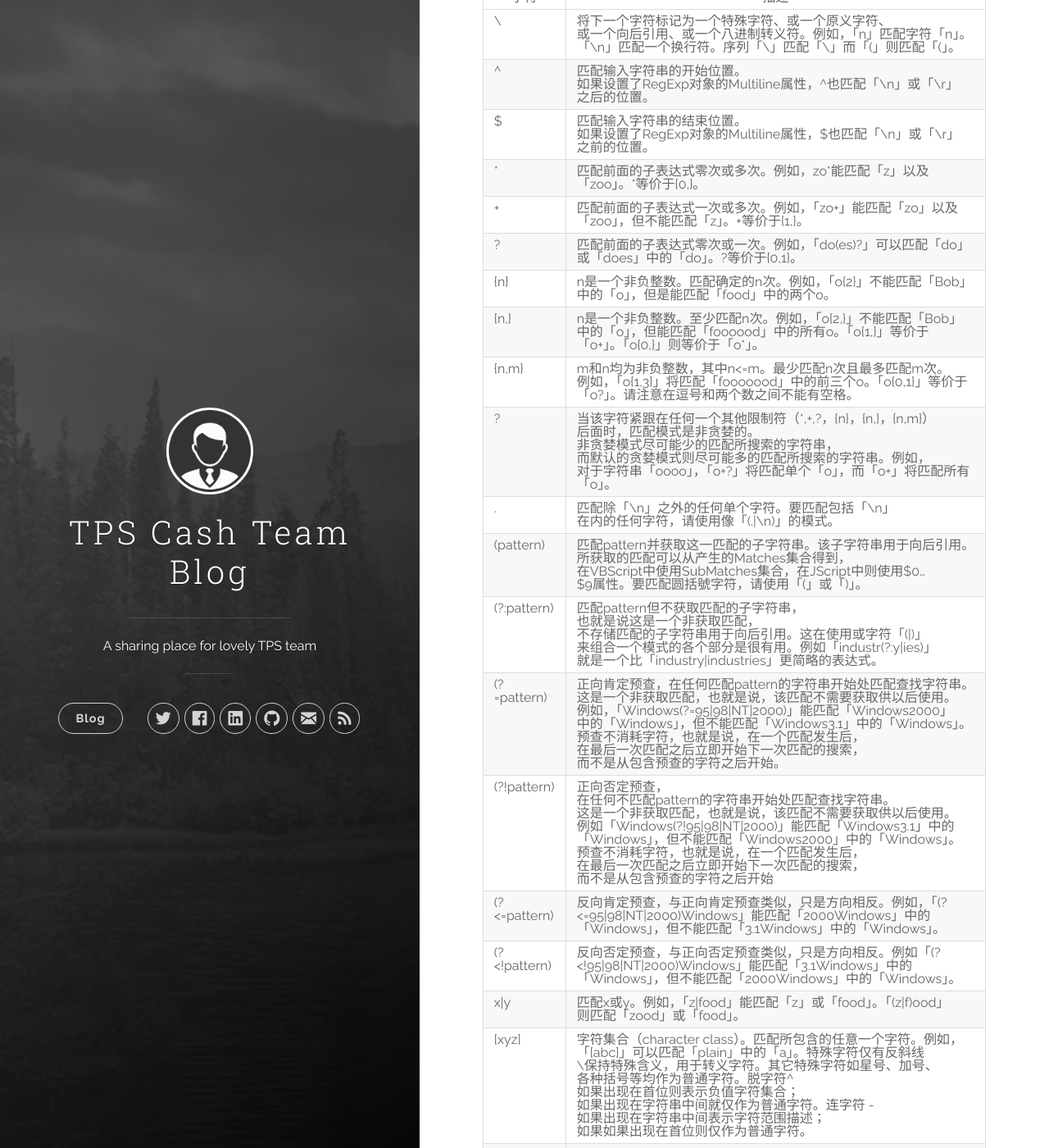
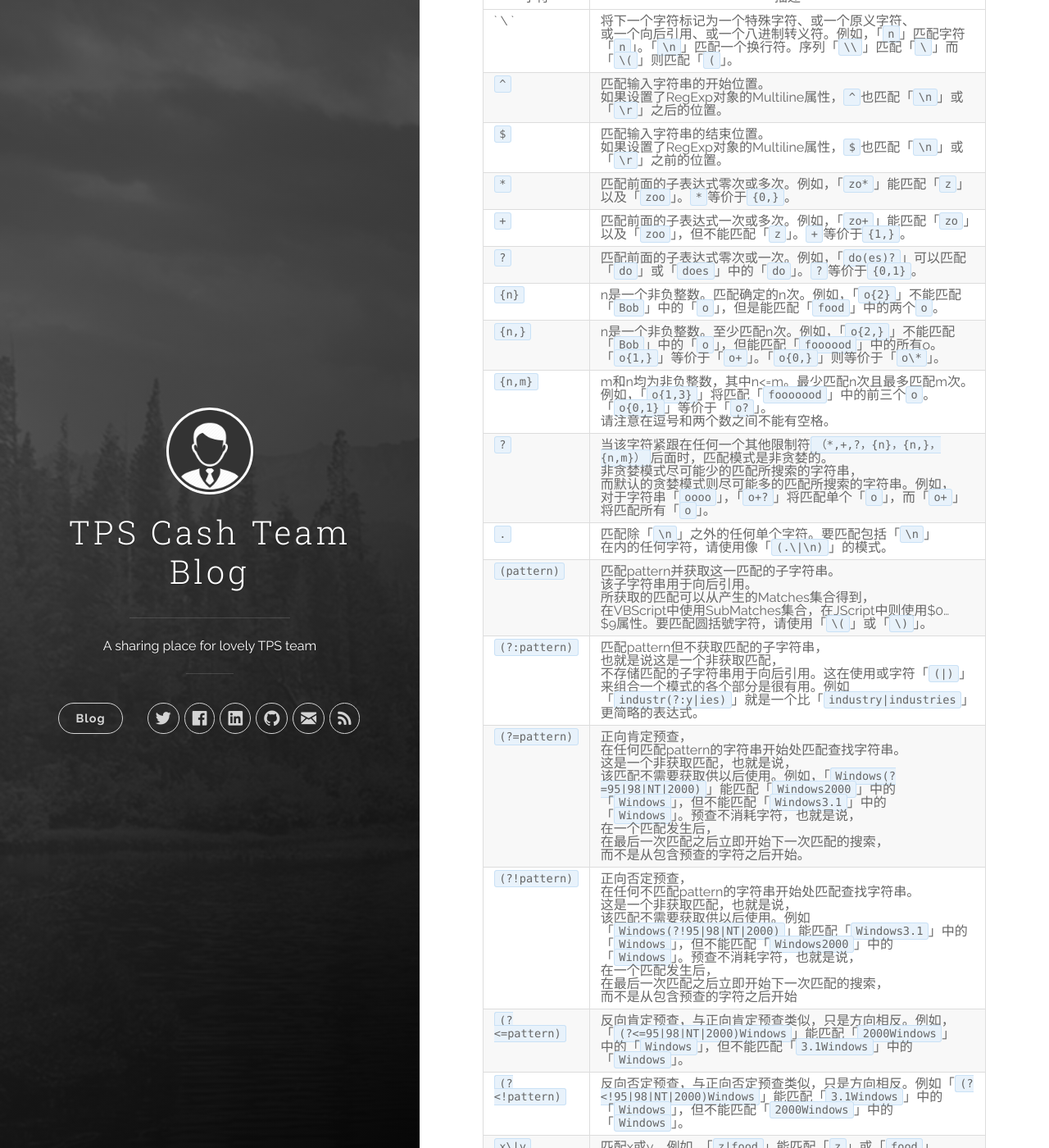
Before and after one commit to tpscash/tpscash.github.io, a Jekyll site: the page built from _posts/2016-05-05-perl-compatible-regex.md, in a window 1280 px wide and 1400 px high, scrolled down 272 px. Shown: the whole window at 82% size. Built offline with Jekyll 4.4.1, drawn with Linux system fonts in a browser that asks for light colours; comment, search, counter and statistics services are not loaded; some of the changed text lies outside the part shown.

Commit message:
Fix format

```diff
--- a/_posts/2016-05-05-perl-compatible-regex.md
+++ b/_posts/2016-05-05-perl-compatible-regex.md
@@ -10,45 +10,45 @@ A list of PCRE syntax:
 
 | 字符 | 描述 |
 |-------|------|
-| \	| 将下一个字符标记为一个特殊字符、或一个原义字符、或一个向后引用、或一个八进制转义符。例如，「n」匹配字符「n」。「\n」匹配一个换行符。序列「\\」匹配「\」而「\(」则匹配「(」。|
-| ^	| 匹配输入字符串的开始位置。如果设置了RegExp对象的Multiline属性，^也匹配「\n」或「\r」之后的位置。 |
-| $	| 匹配输入字符串的结束位置。如果设置了RegExp对象的Multiline属性，$也匹配「\n」或「\r」之前的位置。 |
-| *	| 匹配前面的子表达式零次或多次。例如，zo\*能匹配「z」以及「zoo」。\*等价于{0,}。 |
-| +	| 匹配前面的子表达式一次或多次。例如，「zo+」能匹配「zo」以及「zoo」，但不能匹配「z」。+等价于{1,}。 |
-| ?	| 匹配前面的子表达式零次或一次。例如，「do(es)?」可以匹配「do」或「does」中的「do」。?等价于{0,1}。 |
-| {n} |	n是一个非负整数。匹配确定的n次。例如，「o{2}」不能匹配「Bob」中的「o」，但是能匹配「food」中的两个o。|
-| {n,} | n是一个非负整数。至少匹配n次。例如，「o{2,}」不能匹配「Bob」中的「o」，但能匹配「foooood」中的所有o。「o{1,}」等价于「o+」。「o{0,}」则等价于「o\*」。 |
-| {n,m}	| m和n均为非负整数，其中n<=m。最少匹配n次且最多匹配m次。例如，「o{1,3}」将匹配「fooooood」中的前三个o。「o{0,1}」等价于「o?」。请注意在逗号和两个数之间不能有空格。 |
-| ?	| 当该字符紧跟在任何一个其他限制符（\*,+,?，{n}，{n,}，{n,m}）后面时，匹配模式是非贪婪的。非贪婪模式尽可能少的匹配所搜索的字符串，而默认的贪婪模式则尽可能多的匹配所搜索的字符串。例如，对于字符串「oooo」，「o+?」将匹配单个「o」，而「o+」将匹配所有「o」。 |
-| .	| 匹配除「\n」之外的任何单个字符。要匹配包括「\n」在内的任何字符，请使用像「(.\|\n)」的模式。 |
-| (pattern)	| 匹配pattern并获取这一匹配的子字符串。该子字符串用于向后引用。所获取的匹配可以从产生的Matches集合得到，在VBScript中使用SubMatches集合，在JScript中则使用$0…$9属性。要匹配圆括號字符，请使用「\(」或「\)」。 |
-| (?:pattern) |	匹配pattern但不获取匹配的子字符串，也就是说这是一个非获取匹配，不存储匹配的子字符串用于向后引用。这在使用或字符「(\|)」来组合一个模式的各个部分是很有用。例如「industr(?:y\|ies)」就是一个比「industry\|industries」更简略的表达式。 |
-| (?=pattern) |	正向肯定预查，在任何匹配pattern的字符串开始处匹配查找字符串。这是一个非获取匹配，也就是说，该匹配不需要获取供以后使用。例如，「Windows(?=95\|98\|NT\|2000)」能匹配「Windows2000」中的「Windows」，但不能匹配「Windows3.1」中的「Windows」。预查不消耗字符，也就是说，在一个匹配发生后，在最后一次匹配之后立即开始下一次匹配的搜索，而不是从包含预查的字符之后开始。|
-| (?!pattern) |	正向否定预查，在任何不匹配pattern的字符串开始处匹配查找字符串。这是一个非获取匹配，也就是说，该匹配不需要获取供以后使用。例如「Windows(?!95\|98\|NT\|2000)」能匹配「Windows3.1」中的「Windows」，但不能匹配「Windows2000」中的「Windows」。预查不消耗字符，也就是说，在一个匹配发生后，在最后一次匹配之后立即开始下一次匹配的搜索，而不是从包含预查的字符之后开始 |
-| (?<=pattern) | 反向肯定预查，与正向肯定预查类似，只是方向相反。例如，「(?<=95\|98\|NT\|2000)Windows」能匹配「2000Windows」中的「Windows」，但不能匹配「3.1Windows」中的「Windows」。 |
-(?<!pattern) | 反向否定预查，与正向否定预查类似，只是方向相反。例如「(?<!95\|98\|NT\|2000)Windows」能匹配「3.1Windows」中的「Windows」，但不能匹配「2000Windows」中的「Windows」。 |
-| x\|y | 匹配x或y。例如，「z\|food」能匹配「z」或「food」。「(z\|f)ood」则匹配「zood」或「food」。 |
-| [xyz]	| 字符集合（character class）。匹配所包含的任意一个字符。例如，「[abc]」可以匹配「plain」中的「a」。特殊字符仅有反斜线\保持特殊含义，用于转义字符。其它特殊字符如星号、加号、各种括号等均作为普通字符。脱字符^如果出现在首位则表示负值字符集合；如果出现在字符串中间就仅作为普通字符。连字符 - 如果出现在字符串中间表示字符范围描述；如果如果出现在首位则仅作为普通字符。 |
-| [^xyz] | 排除型（negate）字符集合。匹配未列出的任意字符。例如，「[^abc]」可以匹配「plain」中的「plin」。 |
-| [a-z]	| 字符范围。匹配指定范围内的任意字符。例如，「[a-z]」可以匹配「a」到「z」范围内的任意小写字母字符。 |
-| [^a-z] | 排除型的字符范围。匹配任何不在指定范围内的任意字符。例如，「[^a-z]」可以匹配任何不在「a」到「z」范围内的任意字符。 |
-| \b |	匹配一个单词边界，也就是指单词和空格间的位置。例如，「er\b」可以匹配「never」中的「er」，但不能匹配「verb」中的「er」。 |
-| \B |	匹配非单词边界。「er\B」能匹配「verb」中的「er」，但不能匹配「never」中的「er」。 |
-| \cx |	匹配由x指明的控制字符。例如，\cM匹配一个Control-M或回车符。x的值必须为A-Z或a-z之一。否则，将c视为一个原义的「c」字符。 |
-| \d |	匹配一个数字字符。等价于[0-9]。 |
-| \D |	匹配一个非数字字符。等价于[^0-9]。 |
-| \f |	匹配一个换页符。等价于\x0c和\cL。 |
-| \n |	匹配一个换行符。等价于\x0a和\cJ。 |
-| \r |	匹配一个回车符。等价于\x0d和\cM。 |
-| \s |	匹配任何空白字符，包括空格、制表符、换页符等等。等价于[ \f\n\r\t\v]。 |
-| \S |	匹配任何非空白字符。等价于[^ \f\n\r\t\v]。 |
-| \t |	匹配一个制表符。等价于\x09和\cI。 |
-| \v |	匹配一个垂直制表符。等价于\x0b和\cK。 |
-| \w |	匹配包括下划线的任何单词字符。等价于「[A-Za-z0-9_]」。 |
-| \W |	匹配任何非单词字符。等价于「[^A-Za-z0-9_]」。 |
-| \xn |	匹配n，其中n为十六进制转义值。十六进制转义值必须为确定的两个数字长。例如，「\x41」匹配「A」。「\x041」则等价于「\x04&1」。正則表达式中可以使用ASCII编码。 |
-| \num | 向后引用（back-reference）一个子字符串（substring），该子字符串与正则表达式的第num个用括号围起来的子表达式（subexpression）匹配。其中num是从1开始的正整数，其上限可能是99。例如：「(.)\1」匹配两个连续的相同字符。 |
-| \n | 标识一个八进制转义值或一个向后引用。如果\n之前至少n个获取的子表达式，则n为向后引用。否则，如果n为八进制数字（0-7），则n为一个八进制转义值。 |
-| \nm |	标识一个八进制转义值或一个向后引用。如果\nm之前至少有nm个获得子表达式，则nm为向后引用。如果\nm之前至少有n个获取，则n为一个后跟文字m的向后引用。如果前面的条件都不满足，若n和m均为八进制数字（0-7），则\nm将匹配八进制转义值nm。 |
-| \nml |	如果n为八进制数字（0-3），且m和l均为八进制数字（0-7），则匹配八进制转义值nml。 |
-| \un |	匹配n，其中n是一个用四个十六进制数字表示的Unicode字符。例如，\u00A9匹配版权符号（©）。 |
+| ` \ ` | 将下一个字符标记为一个特殊字符、或一个原义字符、或一个向后引用、或一个八进制转义符。例如，「`n`」匹配字符「`n`」。「`\n`」匹配一个换行符。序列「`\\`」匹配「`\`」而「`\(`」则匹配「`(`」。|
+| `^` | 匹配输入字符串的开始位置。如果设置了RegExp对象的Multiline属性，`^`也匹配「`\n`」或「`\r`」之后的位置。 |
+| `$` | 匹配输入字符串的结束位置。如果设置了RegExp对象的Multiline属性，`$`也匹配「`\n`」或「`\r`」之前的位置。 |
+| `*` | 匹配前面的子表达式零次或多次。例如，「`zo*`」能匹配「`z`」以及「`zoo`」。`*`等价于`{0,}`。 |
+| `+` | 匹配前面的子表达式一次或多次。例如，「`zo+`」能匹配「`zo`」以及「`zoo`」，但不能匹配「`z`」。`+`等价于`{1,}`。 |
+| `?` | 匹配前面的子表达式零次或一次。例如，「`do(es)?`」可以匹配「`do`」或「`does`」中的「`do`」。`?`等价于`{0,1}`。 |
+| `{n}` |	n是一个非负整数。匹配确定的n次。例如，「`o{2}`」不能匹配「`Bob`」中的「`o`」，但是能匹配「`food`」中的两个`o`。|
+| `{n,}` | n是一个非负整数。至少匹配n次。例如，「`o{2,}`」不能匹配「`Bob`」中的「`o`」，但能匹配「`foooood`」中的所有o。「`o{1,}`」等价于「`o+`」。「`o{0,}`」则等价于「`o\*`」。 |
+| `{n,m}` | m和n均为非负整数，其中n<=m。最少匹配n次且最多匹配m次。例如，「`o{1,3}`」将匹配「`fooooood`」中的前三个`o`。「`o{0,1}`」等价于「`o?`」。请注意在逗号和两个数之间不能有空格。 |
+| `?` | 当该字符紧跟在任何一个其他限制符`（*,+,?，{n}，{n,}，{n,m}）`后面时，匹配模式是非贪婪的。非贪婪模式尽可能少的匹配所搜索的字符串，而默认的贪婪模式则尽可能多的匹配所搜索的字符串。例如，对于字符串「`oooo`」，「`o+?`」将匹配单个「`o`」，而「`o+`」将匹配所有「`o`」。 |
+| `.` | 匹配除「`\n`」之外的任何单个字符。要匹配包括「`\n`」在内的任何字符，请使用像「`(.\|\n)`」的模式。 |
+| `(pattern)` | 匹配pattern并获取这一匹配的子字符串。该子字符串用于向后引用。所获取的匹配可以从产生的Matches集合得到，在VBScript中使用SubMatches集合，在JScript中则使用$0…$9属性。要匹配圆括號字符，请使用「`\(`」或「`\)`」。 |
+| `(?:pattern)` |	匹配pattern但不获取匹配的子字符串，也就是说这是一个非获取匹配，不存储匹配的子字符串用于向后引用。这在使用或字符「`(|)`」来组合一个模式的各个部分是很有用。例如「`industr(?:y|ies)`」就是一个比「`industry|industries`」更简略的表达式。 |
+| `(?=pattern)` |	正向肯定预查，在任何匹配pattern的字符串开始处匹配查找字符串。这是一个非获取匹配，也就是说，该匹配不需要获取供以后使用。例如，「`Windows(?=95|98|NT|2000)`」能匹配「`Windows2000`」中的「`Windows`」，但不能匹配「`Windows3.1`」中的「`Windows`」。预查不消耗字符，也就是说，在一个匹配发生后，在最后一次匹配之后立即开始下一次匹配的搜索，而不是从包含预查的字符之后开始。|
+| `(?!pattern)` |	正向否定预查，在任何不匹配pattern的字符串开始处匹配查找字符串。这是一个非获取匹配，也就是说，该匹配不需要获取供以后使用。例如「`Windows(?!95|98|NT|2000)`」能匹配「`Windows3.1`」中的「`Windows`」，但不能匹配「`Windows2000`」中的「`Windows`」。预查不消耗字符，也就是说，在一个匹配发生后，在最后一次匹配之后立即开始下一次匹配的搜索，而不是从包含预查的字符之后开始 |
+| `(?<=pattern)` | 反向肯定预查，与正向肯定预查类似，只是方向相反。例如，「`(?<=95|98|NT|2000)Windows`」能匹配「`2000Windows`」中的「`Windows`」，但不能匹配「`3.1Windows`」中的「`Windows`」。 |
+| `(?<!pattern)` | 反向否定预查，与正向否定预查类似，只是方向相反。例如「`(?<!95|98|NT|2000)Windows`」能匹配「`3.1Windows`」中的「`Windows`」，但不能匹配「`2000Windows`」中的「`Windows`」。 |
+| `x\|y` | 匹配x或y。例如，「`z|food`」能匹配「`z`」或「`food`」。「`(z|f)ood`」则匹配「`zood`」或「`food`」。 |
+| `[xyz]` | 字符集合（character class）。匹配所包含的任意一个字符。例如，「`[abc]`」可以匹配「`plain`」中的「`a`」。特殊字符仅有反斜线`\`保持特殊含义，用于转义字符。其它特殊字符如星号、加号、各种括号等均作为普通字符。脱字符`^`如果出现在首位则表示负值字符集合；如果出现在字符串中间就仅作为普通字符。连字符 - 如果出现在字符串中间表示字符范围描述；如果如果出现在首位则仅作为普通字符。 |
+| `[^xyz]` | 排除型（negate）字符集合。匹配未列出的任意字符。例如，「`[^abc]`」可以匹配「`plain`」中的「`plin`」。 |
+| `[a-z]` | 字符范围。匹配指定范围内的任意字符。例如，「`[a-z]`」可以匹配「`a`」到「`z`」范围内的任意小写字母字符。 |
+| `[^a-z]` | 排除型的字符范围。匹配任何不在指定范围内的任意字符。例如，「`[^a-z]`」可以匹配任何不在「`a`」到「`z`」范围内的任意字符。 |
+| `\b` |	匹配一个单词边界，也就是指单词和空格间的位置。例如，「`er\b`」可以匹配「`never`」中的「`er`」，但不能匹配「`verb`」中的「`er`」。 |
+| `\B` |	匹配非单词边界。「`er\B`」能匹配「`verb`」中的「`er`」，但不能匹配「`never`」中的「`er`」。 |
+| `\cx` |	匹配由`x`指明的控制字符。例如，`\cM`匹配一个`Control-M`或回车符。x的值必须为`A-Z`或`a-z`之一。否则，将`c`视为一个原义的「`c`」字符。 |
+| `\d` |	匹配一个数字字符。等价于`[0-9]`。 |
+| `\D` |	匹配一个非数字字符。等价于`[^0-9]`。 |
+| `\f` |	匹配一个换页符。等价于`\x0c`和`\cL`。 |
+| `\n` |	匹配一个换行符。等价于`\x0a`和`\cJ`。 |
+| `\r` |	匹配一个回车符。等价于`\x0d`和`\cM`。 |
+| `\s` |	匹配任何空白字符，包括空格、制表符、换页符等等。等价于`[ \f\n\r\t\v]`。 |
+| `\S` |	匹配任何非空白字符。等价于`[^ \f\n\r\t\v]`。 |
+| `\t` |	匹配一个制表符。等价于`\x09`和`\cI`。 |
+| `\v` |	匹配一个垂直制表符。等价于`\x0b`和`\cK`。 |
+| `\w` |	匹配包括下划线的任何单词字符。等价于「`[A-Za-z0-9_]`」。 |
+| `\W` |	匹配任何非单词字符。等价于「`[^A-Za-z0-9_]`」。 |
+| `\xn` |	匹配n，其中n为十六进制转义值。十六进制转义值必须为确定的两个数字长。例如，「`\x41`」匹配「`A`」。「`\x041`」则等价于「`\x04&1`」。正則表达式中可以使用ASCII编码。 |
+| `\num` | 向后引用（back-reference）一个子字符串（substring），该子字符串与正则表达式的第num个用括号围起来的子表达式（subexpression）匹配。其中`num`是从`1`开始的正整数，其上限可能是99。例如：「`(.)\1`」匹配两个连续的相同字符。 |
+| `\n` | 标识一个八进制转义值或一个向后引用。如果`\n`之前至少`n`个获取的子表达式，则n为向后引用。否则，如果n为八进制数字（`0-7`），则`n`为一个八进制转义值。 |
+| `\nm` |	标识一个八进制转义值或一个向后引用。如果`\nm`之前至少有nm个获得子表达式，则`nm`为向后引用。如果`\nm`之前至少有n个获取，则`n`为一个后跟文字`m`的向后引用。如果前面的条件都不满足，若`n`和`m`均为八进制数字（`0-7`），则`\nm`将匹配八进制转义值`nm`。 |
+| `\nml` |	如果n为八进制数字（`0-3`），且`m`和`l`均为八进制数字（`0-7`），则匹配八进制转义值`nml`。 |
+| `\un` |	匹配n，其中`n`是一个用四个十六进制数字表示的Unicode字符。例如，`\u00A9`匹配版权符号（`©`）。 |
```
